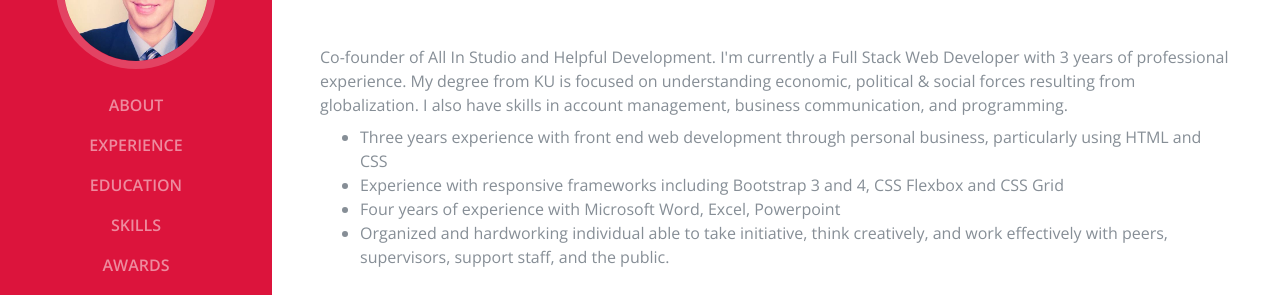
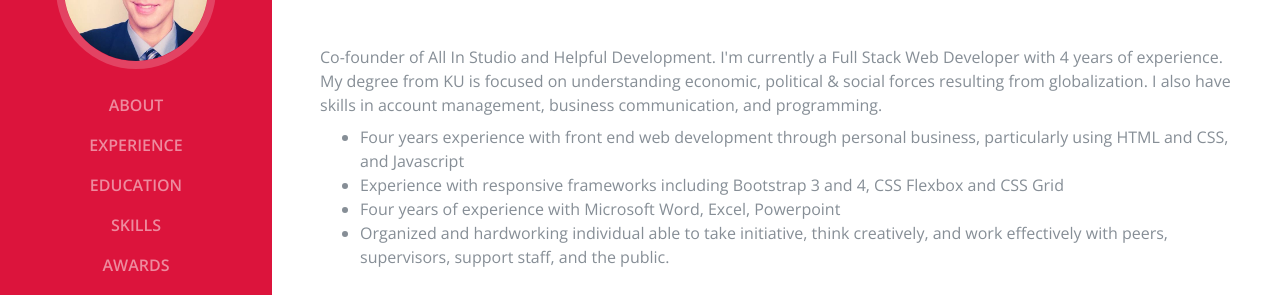
Before and after one commit to claytonandersoncode/claytonandersoncode.github.io, a plain HTML site: page index.html in a window 1280 px wide. Shown: the part 287-582 px from the top of the page. Drawn offline with nearby package versions, Linux system fonts and the light colour scheme; a web font is replaced by a local one.

Commit message:
Update index.html

```diff
--- a/index.html
+++ b/index.html
@@ -71,10 +71,10 @@
                 <div class="subheading mb-5">Lenexa, KS 66220 · (316) 304-7789 ·
                     <a href="mailto:claytonanderson.work@egmail.com">claytonanderson.work@gmail.com</a>
                 </div>
-                <p class="mb-2">Co-founder of All In Studio and Helpful Development. I'm currently a Full Stack Web Developer with 3 years of professional experience. My degree from KU is focused on understanding economic, political & social forces resulting from globalization. I also have skills in account management, business communication, and programming.</p>
+                <p class="mb-2">Co-founder of All In Studio and Helpful Development. I'm currently a Full Stack Web Developer with 4 years of experience. My degree from KU is focused on understanding economic, political & social forces resulting from globalization. I also have skills in account management, business communication, and programming.</p>
 
                 <ul class="mb-5">
-                    <li>Three years experience with front end web development through personal business, particularly using HTML and CSS</li>
+                    <li>Four years experience with front end web development through personal business, particularly using HTML and CSS, and Javascript</li>
                     <li>Experience with responsive frameworks including Bootstrap 3 and 4, CSS Flexbox and CSS Grid</li>
                     <li>Four years of experience with Microsoft Word, Excel, Powerpoint</li>
                     <li>Organized and hardworking individual able to take initiative, think creatively, and work
```
